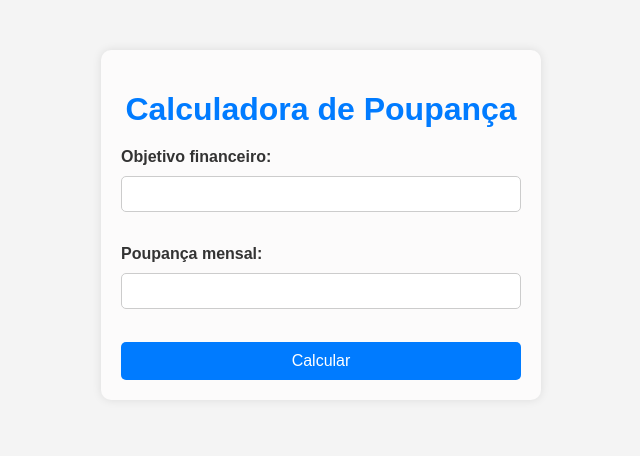
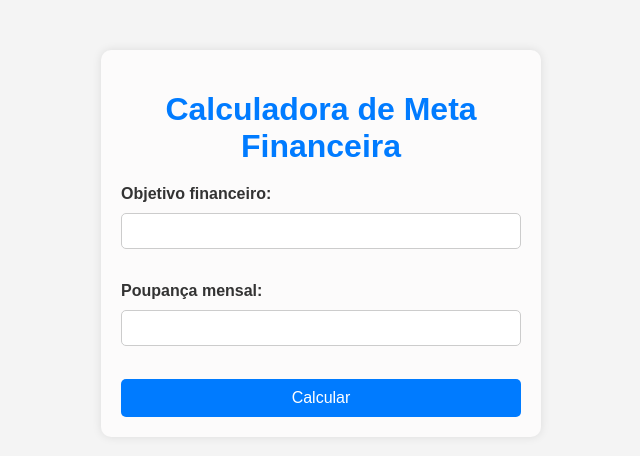
Before and after one commit to Patricio-Fardin/meta-financeira, a Flask app: page / in a window 1280 px wide. Shown: the top 456 px of the page, without its empty margins (319-959 px from the left). Run offline with Flask 3, Linux system fonts and the light colour scheme.

Commit message:
alteracao arquivo index

```diff
--- a/templates/index.html
+++ b/templates/index.html
@@ -8,7 +8,19 @@
 </head>
 <body>
     <div class="container">
-        <h1>Calculadora de Poupança</h1>
+        <h1>Calculadora de Meta Financeira</h1>
+
+
+        {% if mostrar_resultado %}
+            <div id="resultadoDiv">
+                <p>Tempo necessário para atingir seu objetivo é de {{anos}} anos e {{ meses }} meses.</p>
+            </div>
+            <form action="/" method="get">
+                <button type="submit">Novo Cálculo</button>
+            </form>
+
+        {% else %}
+
         <form action="/" method="post">
             <label for="objetivo">Objetivo financeiro:</label>
             <input type="number" id="objetivo" name="objetivo" required><br>
@@ -16,12 +28,8 @@
             <input type="number" id="poupanca_mensal" name="poupanca_mensal" required><br>
             <button type="submit">Calcular</button>
         </form>
+        {% endif %}
 
-        {% if mostrar_resultado %}
-            <div id="resultadoDiv">
-                <p>Tempo necessário para atingir seu objetivo é de {{anos}} anos e {{ meses }} meses.</p>
-            </div>
-        {% endif %}
         {% if erro %}
             <div id="erroDiv">
                 <p>{{ erro }}</p>
```
